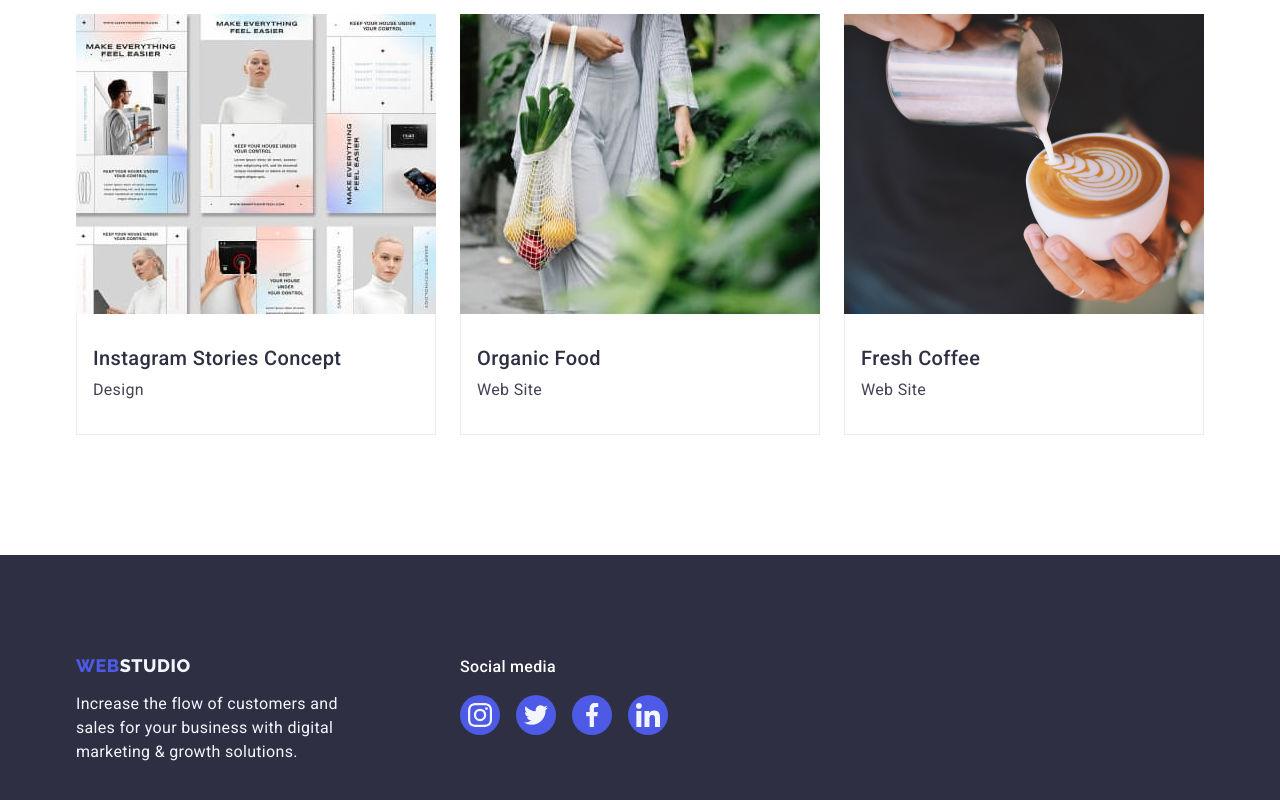
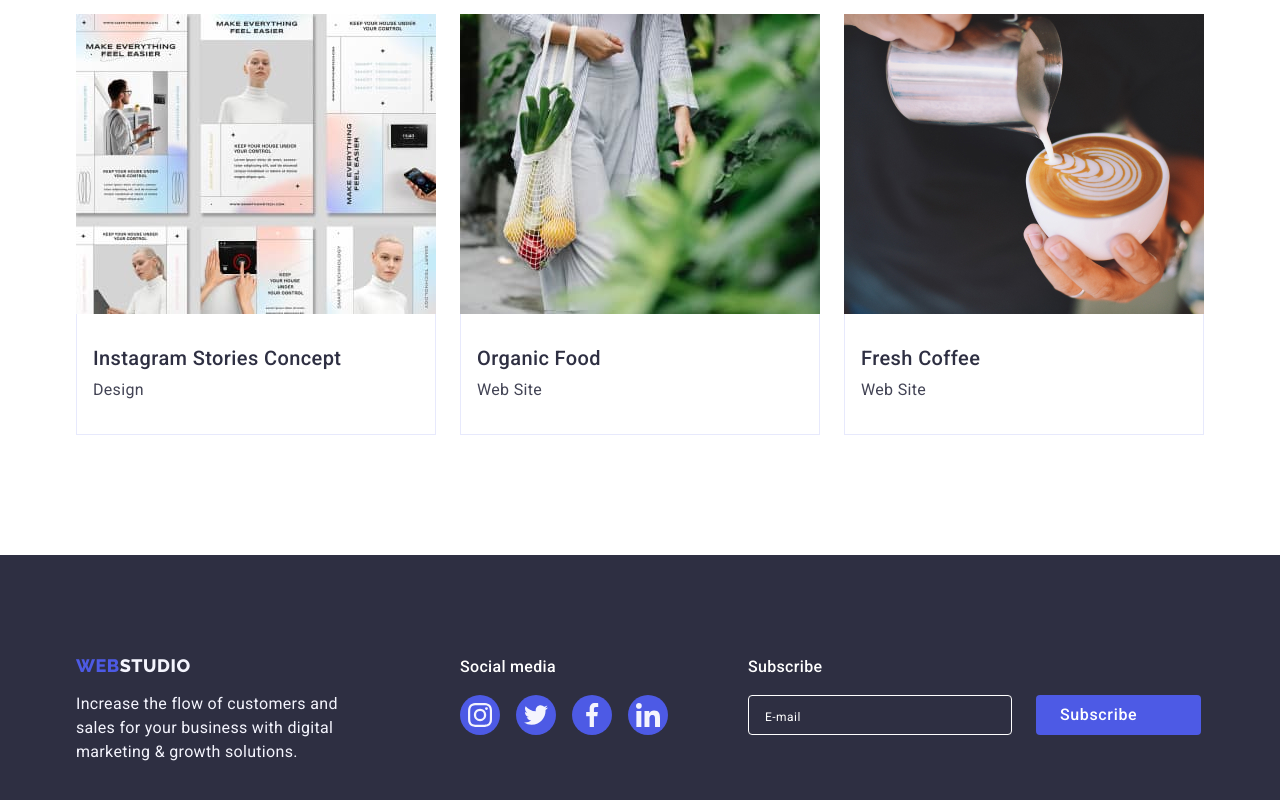
Before and after one commit to 102odua/goit-markup-hw-04, a plain HTML site: page portfolio.html in a window 1280 px wide. Shown: the part 1215-2015 px from the top of the page. Drawn offline with nearby package versions, Linux system fonts and the light colour scheme.

Commit message:
+portfolio

```diff
--- a/portfolio.html
+++ b/portfolio.html
@@ -267,6 +267,26 @@
             </li>
           </ul>
         </div>
+        <div class="footer-subscribe-frame">
+          <form class="footer-subscribe-form">
+            <label class="footer-subscribe-label" for="subscribe"
+              >Subscribe</label
+            >
+            <input
+              class="footer-subscribe-input"
+              type="email"
+              name="subscribe"
+              id="subscribe"
+              placeholder="E-mail"
+            />
+          </form>
+
+          <button class="footer-subscribe-btn" type="submit">
+            Subscribe<svg class="footer-subscribe-icon" width="24" height="24">
+              <use href="./images/icons.svg#icon-send"></use>
+            </svg>
+          </button>
+        </div>
       </div>
     </footer>
   </body>
```
